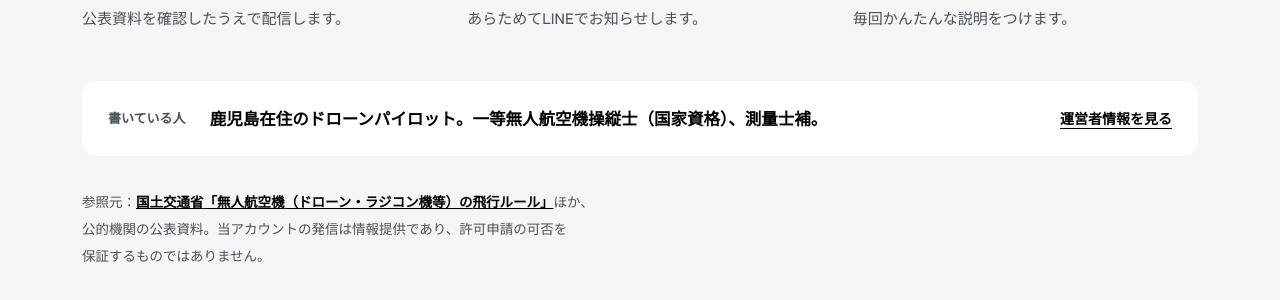
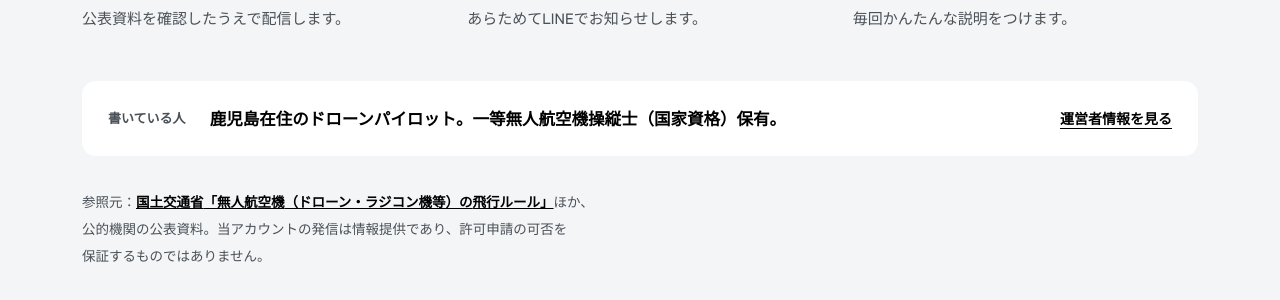
Before and after one commit to KoheiMizoguchi/drone-tomonokai, a Jekyll site: the page built from index.html, in a window 1280 px wide and 900 px high, scrolled down 6259 px. Shown: the part 154-454 px from the top of the window. Built offline with Jekyll 4.4.1, drawn with Linux system fonts in a browser that asks for light colours.

Commit message:
トップの書いている人の文言を変更
Co-Authored-By: Claude Opus 5.5 <noreply@anthropic.com>

```diff
--- a/index.html
+++ b/index.html
@@ -434,7 +434,7 @@ layout: null
       </div>
       <div class="author">
         <p class="author-h">書いている人</p>
-        <p class="author-txt">鹿児島在住の<wbr>ドローンパイロット。<wbr><span class="nb">一等無人航空機操縦士</span>（国家資格）、<wbr>測量士補。</p>
+        <p class="author-txt">鹿児島在住の<wbr>ドローンパイロット。<wbr><span class="nb">一等無人航空機操縦士</span>（国家資格）<wbr>保有。</p>
         <a class="author-link" href="{{ '/about/' | relative_url }}">運営者情報を<wbr>見る</a>
       </div>
       <p class="source">
```
